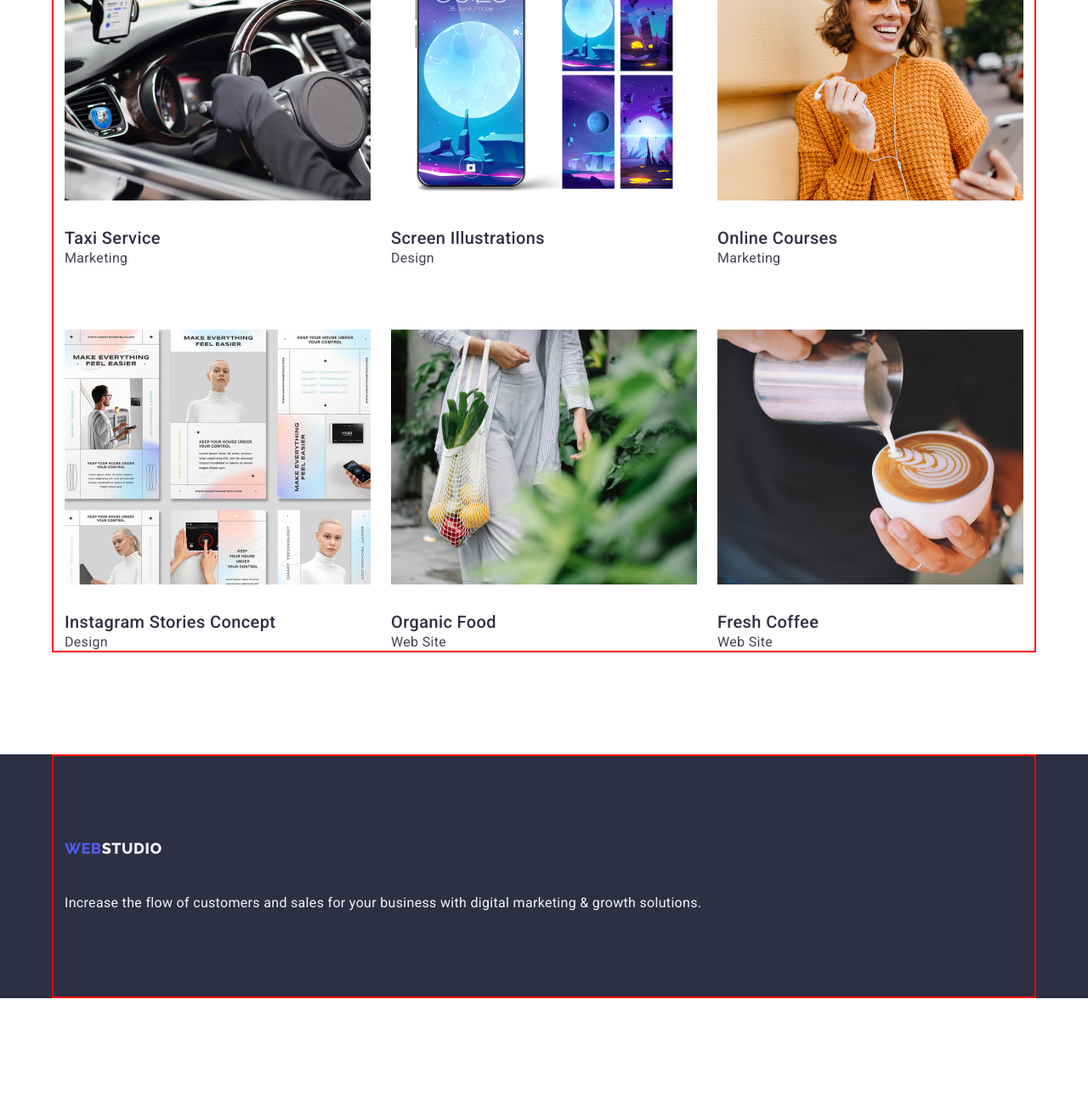
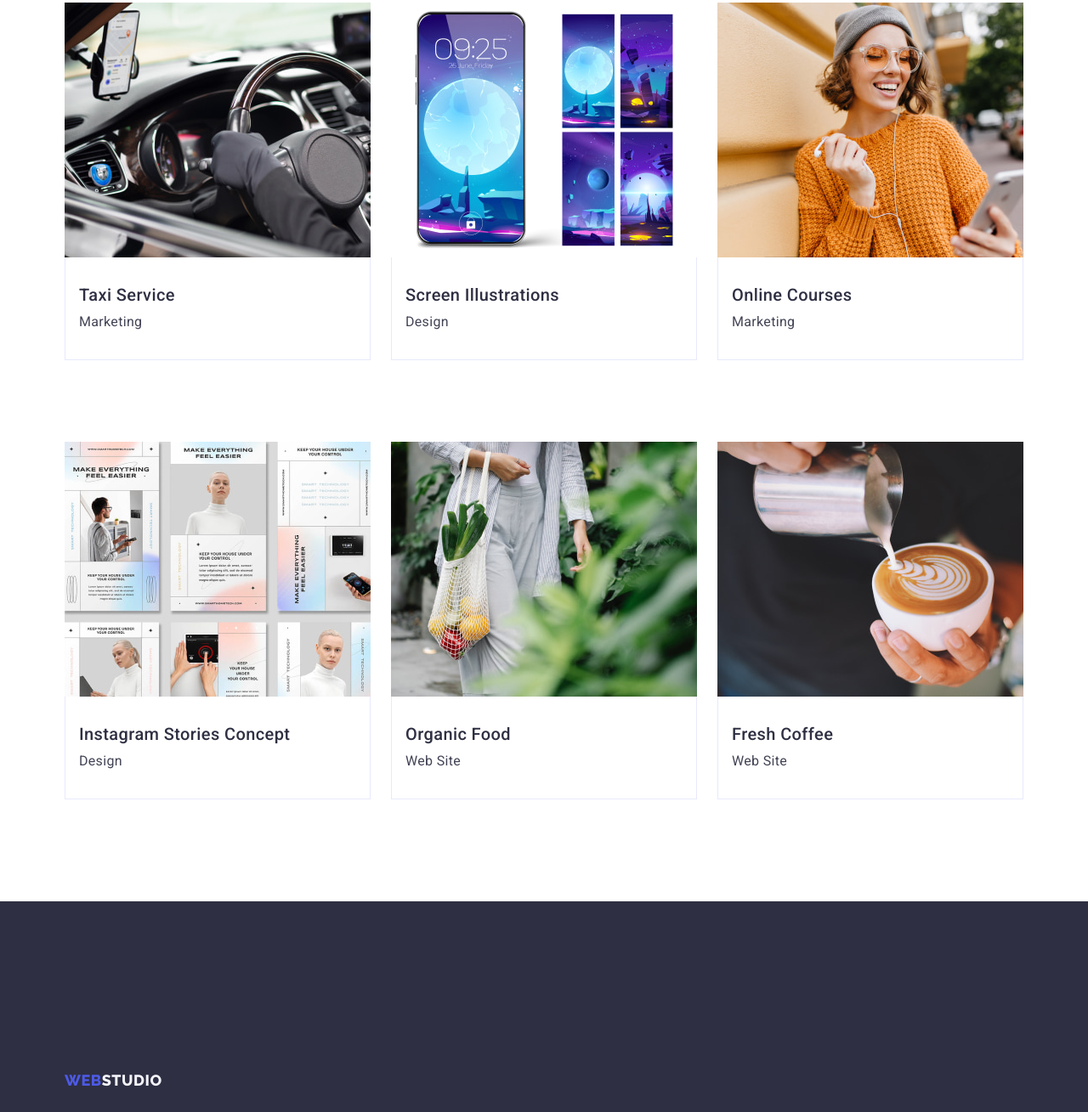
Before and after one commit to OleksiiChiiachenko/goit-markup-hw-03, a plain HTML site: page portfolio.html in a window 1280 px wide. Shown: the part 805-2114 px from the top of the page at 85% size. Before the commit the page ends 1980 px from the top, so only its background shows below. Drawn offline with nearby package versions, Linux system fonts and the light colour scheme.

Commit message:
first-bug-fix

```diff
--- a/css/styles.css
+++ b/css/styles.css
@@ -73,12 +73,13 @@ img {
     margin: 0 auto;
     padding: 0 15px;
 
-
+    /*
     outline: 2px solid red;
-    outline-offset: -2px;
+    outline-offset: -2px; */
 }
 
 .section {
+    padding-top: 120px;
     padding-bottom: 120px;
 }
 
@@ -105,7 +106,7 @@ button {
 
 .card-set-item {
     flex-basis: calc((100% - var(--indent) * (var(--items) -1)) / var(--items));
-
+    border-radius: 0px 0px 4px 4px;
 }
 
 
@@ -127,6 +128,7 @@ button {
 /* header styles + header and footer logo*/
 .header {
     border-bottom: 1px solid var(--color-cornflower);
+
 }
 
 .header-logo-link,
@@ -156,6 +158,7 @@ button {
 .header-nav {
     margin-right: auto;
     display: flex;
+    align-items: center;
 }
 
 .container-nav-contact {
@@ -345,8 +348,9 @@ button {
 
 
 .container-team-member {
-    border-radius: 0px 0px 4px 4px;
+    padding: 32px 16px;
     text-align: center;
+
 }
 
 .team {
@@ -422,6 +426,7 @@ button {
     min-width: 69px;
     min-height: 48px;
     border-radius: 4px;
+    border: 1px solid var(--color-cornflower);
 }
 
 .content-btn:hover,
@@ -429,6 +434,7 @@ button {
 .content-btn:active {
     background-color: #404BBF;
     color: var(--primary-text-white-color);
+    border: 1px solid transparent;
 }
 
 /* Projects  */
@@ -436,14 +442,20 @@ button {
 
 .projects-inisible-title {}
 
-.projects-list {}
+.projects-list {
+    row-gap: 48px;
+}
 
 .projects-item:nth-last-child(4n) {
     margin-bottom: 48px;
 }
 
-.projects-img {
-    margin-bottom: 32px;
+.projects-img {}
+
+.container-projects {
+    padding: 32px 16px;
+    border: 1px solid var(--color-cornflower);
+    border-top: none;
 }
 
 .projects-title {
@@ -453,6 +465,7 @@ button {
     font-size: 20px;
     line-height: 1.2;
     letter-spacing: 0.02em;
+    margin-bottom: 8px;
 }
 
 .projects-desc {
@@ -468,12 +481,13 @@ button {
 
 .footer {
     background-color: var(--dark-bg-color);
+    padding: 100px 0;
 }
 
 .footer-logo-link {
     display: inline-block;
     padding-top: 100px;
-    margin-bottom: 18px;
+    margin-bottom: 16px;
 }
 
 .footer-logo-text {
--- a/portfolio.html
+++ b/portfolio.html
@@ -81,8 +81,10 @@
                   src="./images/projects/banking-app-interface-concept.jpg"
                   alt="Banking App Interface Concept imgage"
                   width="360" />
+                <div class="container-projects">
                   <h2 class="projects-title">Banking App Interface Concept</h2>
                   <p class="projects-desc">App</p>
+                </div>
               </a>
             </li>
             <li class="projects-item card-set-item">
@@ -92,8 +94,10 @@
                   src="./images/projects/cashless-payment.jpg"
                   alt="Cashless Payment imgage"
                   width="360" />
+                <div class="container-projects">
                   <h2 class="projects-title">Cashless Payment</h2>
                   <p class="projects-desc">Marketing</p>
+                </div>
               </a>
             </li>
             <li class="projects-item card-set-item">
@@ -103,9 +107,10 @@
                   src="./images/projects/meditation-app.jpg"
                   alt="Meditation App imgage"
                   width="360" />
-
+                <div class="container-projects">
                   <h2 class="projects-title">Meditation App</h2>
                   <p class="projects-desc">App</p>
+                </div>
               </a>
             </li>
             <li class="projects-item card-set-item">
@@ -115,8 +120,10 @@
                   src="./images/projects/taxi-service.jpg"
                   alt="Taxi Service imgage"
                   width="360" />
+                <div class="container-projects">
                   <h2 class="projects-title">Taxi Service</h2>
                   <p class="projects-desc">Marketing</p>
+                </div>
               </a>
             </li>
             <li class="projects-item card-set-item">
@@ -126,8 +133,10 @@
                   src="./images/projects/screen-illustrations.jpg"
                   alt="Screen Illustrations imgage"
                   width="360" />
+                <div class="container-projects">
                   <h2 class="projects-title">Screen Illustrations</h2>
                   <p class="projects-desc">Design</p>
+                </div>
               </a>
             </li>
             <li class="projects-item card-set-item">
@@ -137,8 +146,10 @@
                   src="./images/projects/online-courses.jpg"
                   alt="Online Courses imgage"
                   width="360" />
+                <div class="container-projects">
                   <h2 class="projects-title">Online Courses</h2>
                   <p class="projects-desc">Marketing</p>
+                </div>
               </a>
             </li>
             <li class="projects-item">
@@ -148,11 +159,12 @@
                   src="./images/projects/instagram-stories-concept.jpg"
                   alt="Instagram Stories Concept"
                   width="360" />
+                <div class="container-projects">
                   <h2 class="projects-title">Instagram Stories Concept</h2>
                   <p class="projects-desc">Design</p>
+                </div>
               </a>
             </li>
-
             <li class="projects-item">
               <a href="" class="projects-link link">
                 <img
@@ -160,8 +172,10 @@
                   src="./images/projects/organic-food.jpg"
                   alt="Organic Food imgage"
                   width="360" />
+                <div class="container-projects">
                   <h2 class="projects-title">Organic Food</h2>
                   <p class="projects-desc">Web Site</p>
+                </div>
               </a>
             </li>
             <li class="projects-item">
@@ -172,15 +186,16 @@
                   alt="Fresh Coffee imgage"
                   width="360" />
 
+                <div class="container-projects">
                   <h2 class="projects-title">Fresh Coffee</h2>
                   <p class="projects-desc">Web Site</p>
+                </div>
               </a>
             </li>
           </ul>
         </div>
       </section>
     </main>
-
     <!-- footer -->
     <footer class="footer">
       <div class="container container-footer">
```
Also changed, not shown: index.html (+1 -1 lines). Lines whose indentation alone changed are shown as unchanged.
